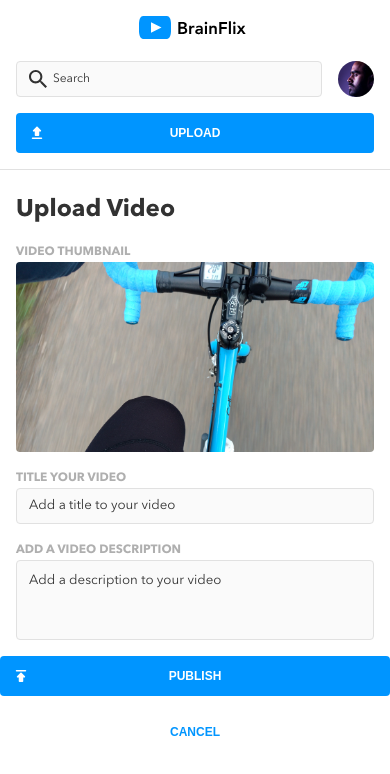
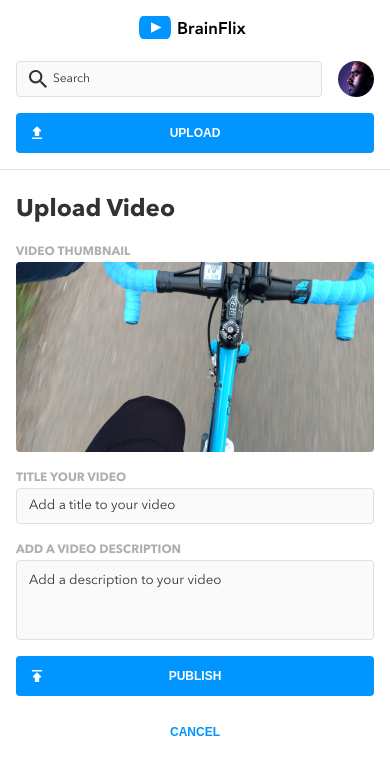
Before and after one commit to kirill-develops/brainstation-brainflix-spa, a React (Create React App) app: page /UploadPage in a window 390 px wide. Shown: the top 774 px of the page. Built offline with nearby package versions, Linux system fonts and the light colour scheme; what javascript-time-ago would draw is missing.

Commit message:
styled mobile to desktop

```diff
--- a/src/pages/UploadPage/UploadPage.js
+++ b/src/pages/UploadPage/UploadPage.js
@@ -46,8 +46,10 @@ class UploadPage extends Component {
         {!this.state.submitted &&
           <>
             <h1 className='upload-page__headline'>Upload Video</h1>
-            <h2 className='upload-page__label'>VIDEO THUMBNAIL</h2>
-            <img src={heroImage} alt='' className='upload-page__image' />
+            <div className='upload-page__form-block'>
+            <label className='upload-page__label--image'>VIDEO THUMBNAIL
+              <img src={heroImage} alt='' className='upload-page__image'/>
+            </label>
               <form onSubmit={(event) => this.handleSubmit(event)}
                 className="upload-page__form">
                 <label htmlFor='videoTitle'
@@ -73,18 +75,22 @@ class UploadPage extends Component {
                     className={`upload-page__input--big ${this.state.clicked && this.state.videoDescription === "" ? "upload-page__input--invalid" : ""}`}
                   />
                 </label>
+
+                <div className='upload-page__button-block'>
                   <button className='upload-page__publish-button'>
                     PUBLISH
                   </button>
                   <button className='upload-page__cancel-button'>
                     CANCEL
                   </button>
+                </div>
               </form>
+            </div>
           </>
         }
 
         {this.state.submitted &&
-          <div className='upload-page__submit-block'>
+          <div className='upload-page__submitted-block'>
             <p className='upload-page__headline'>
               Thank you for Upload!
             </p>
--- a/src/pages/UploadPage/UploadPage.scss
+++ b/src/pages/UploadPage/UploadPage.scss
@@ -9,34 +9,76 @@
   box-sizing: border-box;
   width: 100%;
   flex-direction: column;
+  padding-left: $mobile-component-padding;
+  padding-right: $mobile-component-padding;
 
   @include tablet {
-    align-items: flex-end;
+    padding-left: $tablet-component-padding;
+    padding-right: $tablet-component-padding;
+  }
 
+  @include desktop {
+    padding-left: $desktop-upload-horizontal-padding;
+    padding-right: $desktop-upload-horizontal-padding;
   }
 
   &__headline {
     @include font-page-header-mobile;
     @include header-mobile-padding;
+    padding-left: 0;
     margin-top: 0;
     margin-bottom: 0;
+
+    @include desktop {
+      padding-bottom: $tablet-component-padding;
+    }
   }
 
   &__image {
     box-sizing: border-box;
-    margin-left: $mobile-component-padding;
-    margin-right: $mobile-component-padding;
     margin-bottom: $mobile-component-padding;
     border-radius: $cta-border-radius;
+    bottom: 0;
+    width: 100%;
+
+    @include tablet {
+      width: 50%;
+    }
+
+    @include desktop {
+      width: 100%;
+    }
   }
   &__label {
     display: block;
     margin: 0;
     @include font-label-button-mobile;
-    padding-left: $mobile-component-padding;
-    padding-right: $mobile-component-padding;
     color: $secondary-font-color;
+
+    &--image{
+      @extend .upload-page__label;
+      display: inline-flex;
+      flex-direction: column;
+      width: fit-content;
+
+      @include desktop {
+        margin-right: 1.5rem;
+        width: 50%;
+
+      }
+    }
   }
+
+  &__form-block {
+
+    @include desktop {
+      @include divider-top;
+      padding-top: $tablet-comment-vertical-padding;
+      display: flex;
+
+    }
+  }
+
   &__form {
     width: 100%;
   }
@@ -52,6 +94,10 @@
       @include form;
       resize: none;
       height: 5rem;
+
+      @include desktop {
+        height: 8.2vw;
+      }
     }
 
     &--invalid {
@@ -59,6 +105,13 @@
       border-color: $form-border-error-color;
     }
 
+  }
+
+  &__button-block {
+    @include tablet{
+      display: flex;
+      justify-content: flex-end;
+    }
   }
 
   &__publish-button {
@@ -70,19 +123,24 @@
     background-image: url('../../assets/Icons/publish.svg');
 
     @include tablet {
-      display: inline-block;
+      order: 2;
+      margin-left: $tablet-component-padding;
     }
   };
   &__cancel-button {
     @include button-alt;
     @include font-label-button-mobile;
     margin-bottom: $mobile-component-padding;
+
+    @include tablet {
+      order: 1;
+    }
   }
-  &__submit-block {
+
+  &__submitted-block {
     display: flex;
     flex-direction: column;
     justify-content: center;
     align-items: center;
   }
-
 }
--- a/src/styles/partials/_variables.scss
+++ b/src/styles/partials/_variables.scss
@@ -14,6 +14,7 @@ $tablet-comment-vertical-padding: 1.5rem;
 $media-tablet-max-height: 24.5rem;
 //desktop dimensions, margins & padding
 $desktop-main-horizontal-padding: 7rem;
+$desktop-upload-horizontal-padding: 8rem;
 $media-desktop-max-height: 29.922rem;
 
 //font
```
Lines whose indentation alone changed are shown as unchanged.
